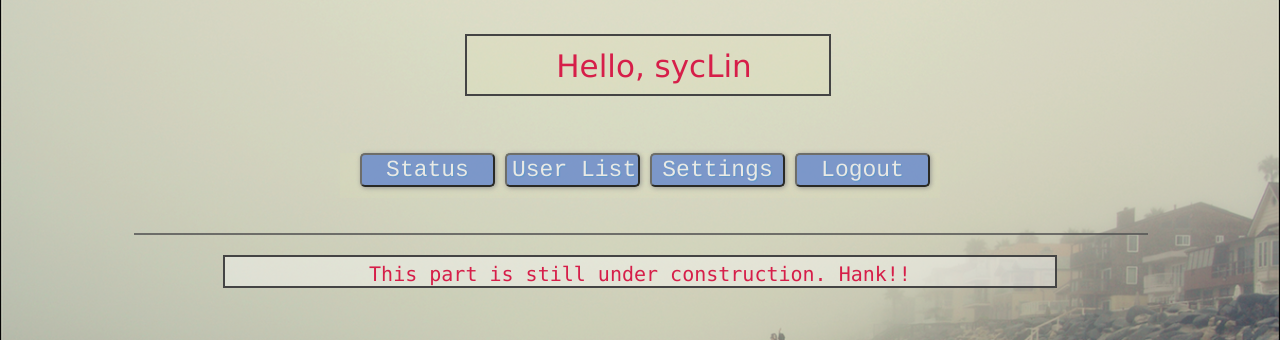
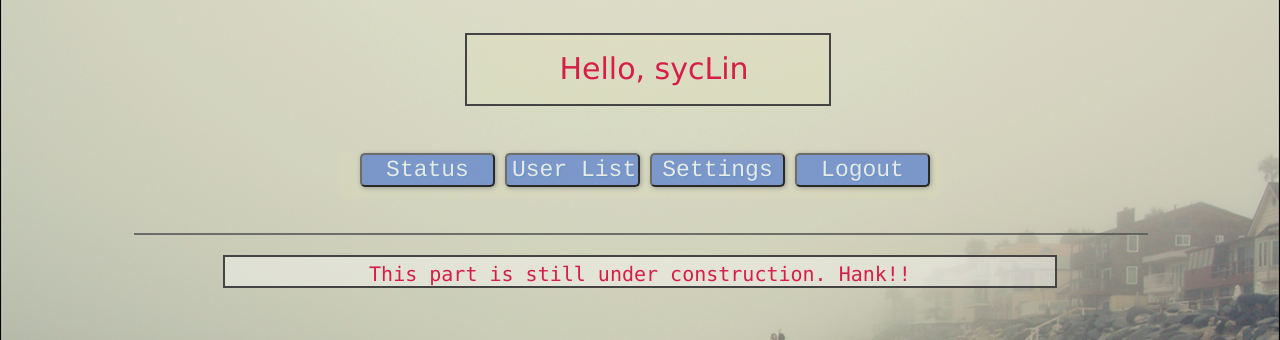
Before and after one commit to sycLin/CNLab-Final-Project, a PHP site: page /back.html in a window 1280 px wide. Shown: the part 87-427 px from the top of the page. Run offline with PHP 8.4, Linux system fonts and the light colour scheme.

Commit message:
modify ball

```diff
--- a/html_file/main.css
+++ b/html_file/main.css
@@ -88,10 +88,10 @@ hr {
     top: 90px;
     left: 50%;
     width: 350px;
-    height: 44px;
+    height: 45px;
     margin-left: -175px;
-    padding-top: 12px;
-    padding-bottom: 2px;
+    padding-top: 16px;
+    padding-bottom: 8px;
     padding-left: 12px;
     text-align: center;
 
@@ -100,7 +100,7 @@ hr {
     border-width: 2px;
     color: #D61E49;
     background: rgba(224, 224, 172, 0.15);
-	font: 31px Bradley Hand, Constantia, Chalkduster, Verdana, Cambria, serif;
+	font: 30px Bradley Hand, Constantia, Chalkduster, Verdana, Cambria, serif;
 }
 
 #header {
```
